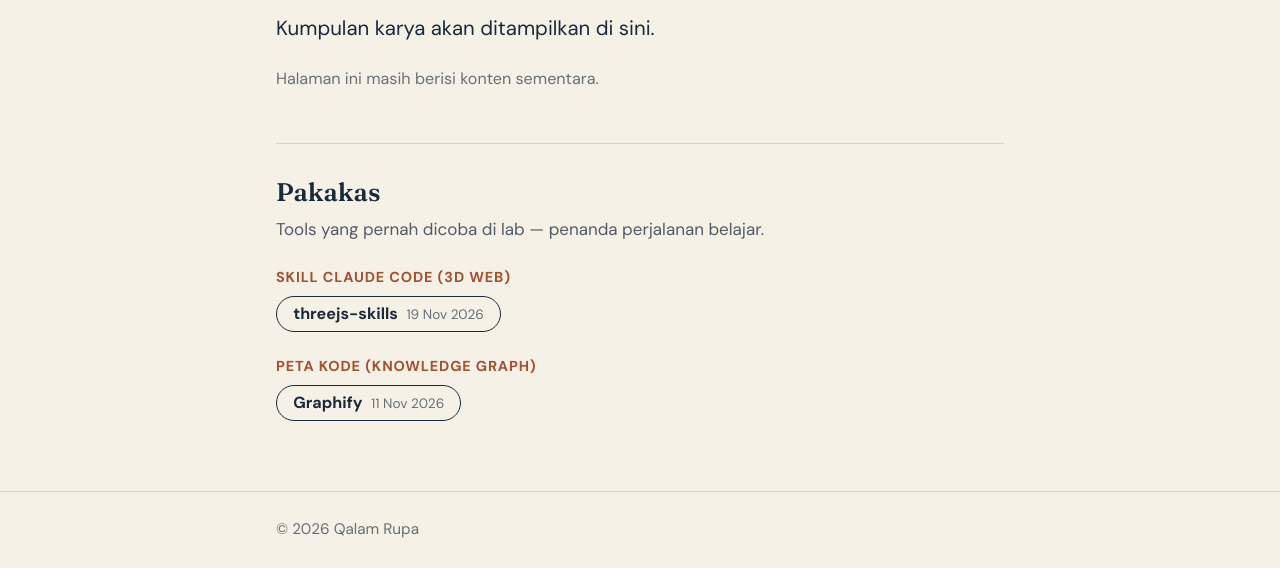
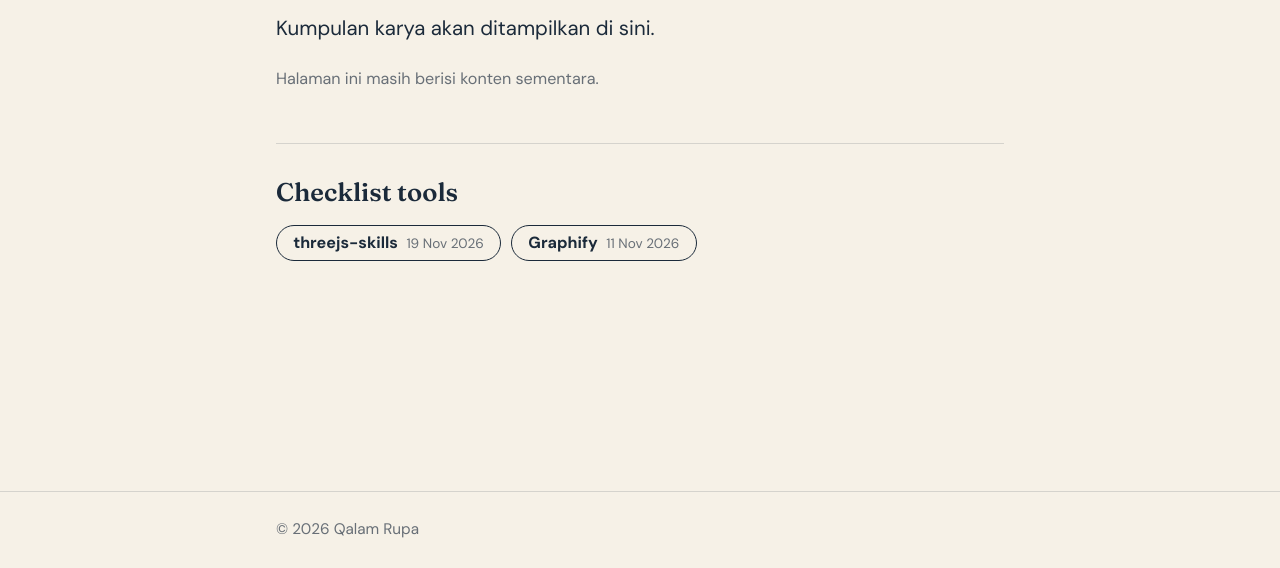
Before and after one commit to qalamrupa/qalamrupa.github.io, an Astro site: page /karya in a window 1280 px wide. Shown: the part 232-800 px from the top of the page. Built offline with nearby package versions, Linux system fonts and the light colour scheme; Astro itself is replaced by a stand-in of ours.

Commit message:
Lencana: judul jadi "Checklist tools", berjajar tanpa kategori
- Hapus sub judul dan judul kategori
- Semua lencana dalam satu deretan (terbaru di depan); kategori jadi tooltip
- CLAUDE.md: catat judul publik baru, istilah internal tetap "pakakas"

Co-Authored-By: Claude Opus 5.5 <noreply@anthropic.com>
Claude-Session: https://claude.ai/code/session_01LQcEF3CydQGKihNhKMGB9F

```diff
--- a/src/components/Pakakas.astro
+++ b/src/components/Pakakas.astro
@@ -1,5 +1,6 @@
 ---
-// Lencana Pakakas: tools yang pernah dicoba di AI Lab.
+// Lencana Pakakas ("Checklist tools"): tools yang pernah dicoba di AI Lab.
+// Tampil berjajar (tanpa judul kategori), terbaru di depan; kategori jadi tooltip.
 // Sumber: vault/pakakas/*.md (hanya publik: ya), disalin ke src/data/pakakas/.
 // Isi tiap file HANYA: ngaran, kategori, tanggal, publik.
 
@@ -21,29 +22,18 @@ const lencana = Object.values(modul)
 const formatTanggal = (d: Date) =>
 	d.toLocaleDateString('id-ID', { day: 'numeric', month: 'short', year: 'numeric', timeZone: 'UTC' });
 
-// Kelompokkan per kategori; kategori dengan lencana terbaru tampil paling atas.
-const kelompok = new Map<string, typeof lencana>();
-for (const l of lencana) {
-	if (!kelompok.has(l.kategori)) kelompok.set(l.kategori, []);
-	kelompok.get(l.kategori)!.push(l);
-}
 ---
 
 <section class="pakakas" aria-labelledby="judul-pakakas">
-	<h2 id="judul-pakakas">Pakakas</h2>
-	<p class="pakakas-lead">Tools yang pernah dicoba di lab — penanda perjalanan belajar.</p>
+	<h2 id="judul-pakakas">Checklist tools</h2>
 
 	{
 		lencana.length === 0 ? (
 			<p class="catetan">Belum ada tools yang dicatat.</p>
 		) : (
-			<div class="pakakas-kelompok">
-				{[...kelompok].map(([kategori, daftar]) => (
-					<div class="kelompok">
-						<h3>{kategori}</h3>
 			<ul class="lencana-daftar">
-							{daftar.map((l) => (
-								<li class="lencana">
+				{lencana.map((l) => (
+					<li class="lencana" title={l.kategori}>
 						<span class="lencana-ngaran">{l.ngaran}</span>
 						<time class="lencana-tanggal" datetime={l.waktu.toISOString().slice(0, 10)}>
 							{formatTanggal(l.waktu)}
@@ -51,9 +41,6 @@ for (const l of lencana) {
 					</li>
 				))}
 			</ul>
-					</div>
-				))}
-			</div>
 		)
 	}
 </section>
@@ -66,24 +53,7 @@ for (const l of lencana) {
 	}
 	.pakakas h2 {
 		font-size: 1.5rem;
-		margin-bottom: 0.3em;
-	}
-	.pakakas-lead {
-		margin: 0 0 1.5rem;
-		color: rgba(27, 42, 58, 0.75);
-	}
-	.pakakas-kelompok {
-		display: grid;
-		gap: 1.5rem;
-	}
-	.kelompok h3 {
-		font-family: var(--font-teks);
-		font-size: 0.85rem;
-		font-weight: 600;
-		letter-spacing: 0.06em;
-		text-transform: uppercase;
-		color: var(--aksen);
-		margin: 0 0 0.6rem;
+		margin-bottom: 1rem;
 	}
 	.lencana-daftar {
 		list-style: none;
```
Also changed, not shown: CLAUDE.md (+2 -1 lines). Lines whose indentation alone changed are shown as unchanged.
